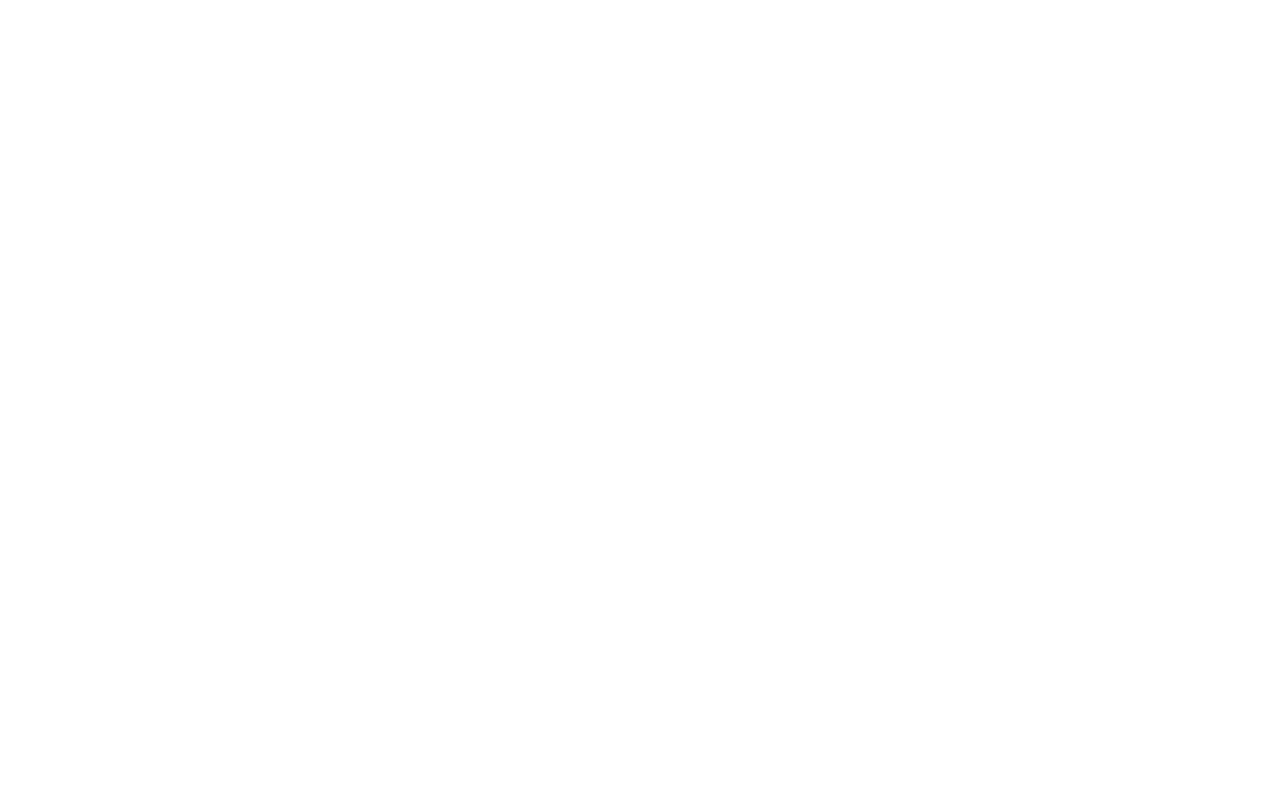
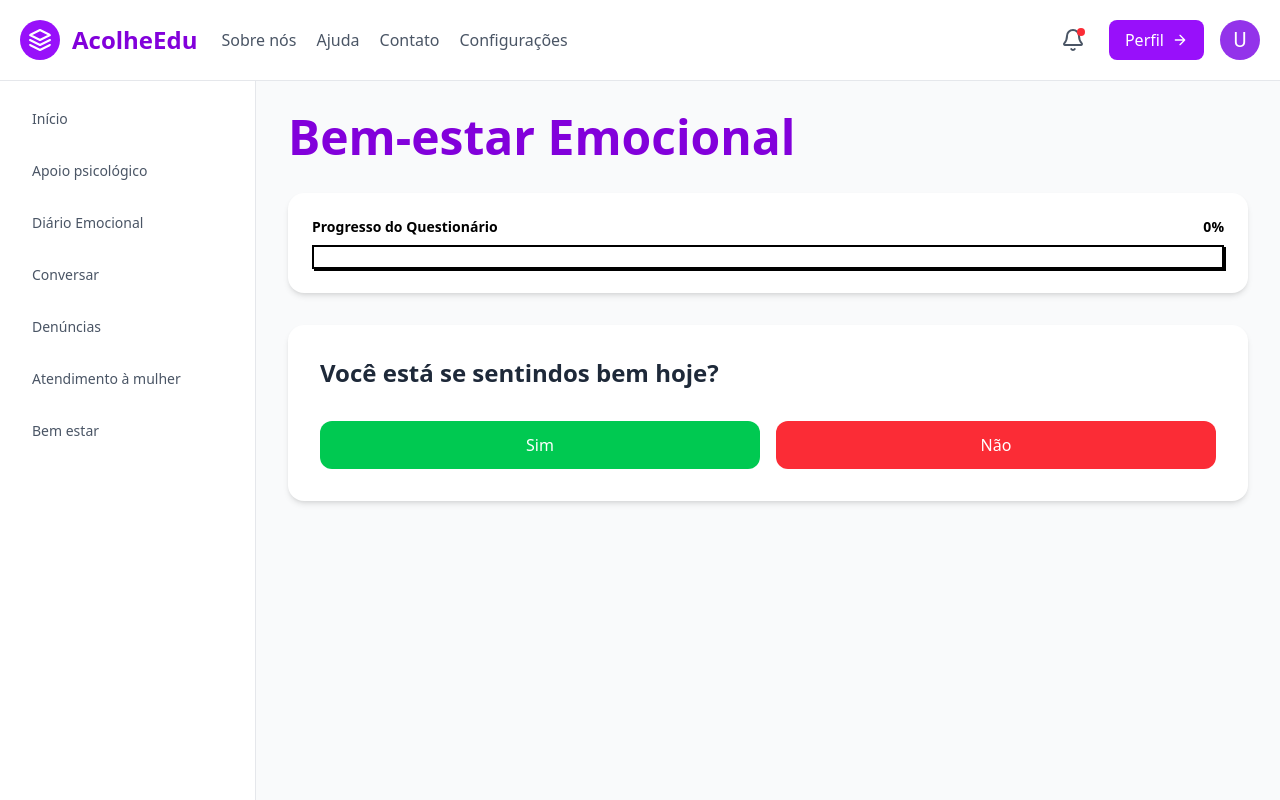
Before and after one commit to LucasHenriqueAl/acolheEdu, a React (Vite) app: page /bem_estar in a window 1280 px wide. Before the commit this address had no page. Shown: the top 800 px of the page. Built offline with nearby package versions, Linux system fonts and the light colour scheme.

Commit message:
feat: adicionado tela de bem-estar

```diff
--- /dev/null
+++ b/src/components/UI/BarraProgresso.tsx
@@ -0,0 +1,40 @@
+type BarraProgressoProps = {
+  valor: number
+  titulo?: string
+}
+
+export default function BarraProgresso({
+  valor,
+  titulo = 'Progresso'
+}: BarraProgressoProps) {
+  return (
+    <div
+      role="progressbar"
+      aria-valuenow={valor}
+      aria-valuemin={0}
+      aria-valuemax={100}
+    >
+      <div className="flex justify-between gap-4 text-black">
+
+        <span className="text-sm font-semibold">
+          {titulo}
+        </span>
+
+        <span className="text-sm font-semibold">
+          {valor}%
+        </span>
+
+      </div>
+
+      <div className="mt-2 w-full border-2 border-black bg-white p-1 shadow-[2px_2px_0_0] shadow-black">
+
+        <div
+          className="h-3 bg-green-600 transition-all duration-500"
+          style={{ width: `${valor}%` }}
+        />
+
+      </div>
+
+    </div>
+  )
+}
--- a/src/main.tsx
+++ b/src/main.tsx
@@ -17,6 +17,7 @@
 import { ApoioPsicologico } from './pages/ApoioPsicologico.tsx'
 import { Perfil } from './pages/Perfil.tsx'
 import { AgendaAtendimento } from './pages/AgendaAtendimento.tsx'
+import { BemEstar } from './pages/BemEstar.tsx'
 
 import { UsuarioProvider } from './Context/usuarioContext'
 
@@ -37,6 +38,7 @@
           <Route path="/diario_emocional" element={<DiarioEmocional/> } />
           <Route path="/apoio_psicologico" element={<ApoioPsicologico/>} />
           <Route path="/agenda" element={<AgendaAtendimento />} />
+          <Route path="/bem_estar" element={<BemEstar />} />
         </Routes>
       </BrowserRouter>
     </UsuarioProvider>
--- /dev/null
+++ b/src/pages/BemEstar.tsx
@@ -0,0 +1,100 @@
+import { useState } from 'react'
+
+import MenuNavegacao from '../components/layout/MenuNavegacao'
+import MenuVertical from '../components/layout/MenuVertical'
+import Footer from '../components/layout/Footer'
+import BarraProgresso from '../components/UI/BarraProgresso'
+
+export function BemEstar() {
+  const perguntas = [
+    'Você está se sentindos bem hoje?',
+    'Você conseguiu dormir bem esta noite?',
+    'Você se sentiu motivado para realizar suas atividades?',
+    'Você teve alguém com quem conversar quando precisou?'
+  ]
+
+  const [perguntaAtual, setPerguntaAtual] = useState(0)
+
+  const progresso =
+    (perguntaAtual / perguntas.length) * 100
+
+  const responder = () => {
+    if (perguntaAtual < perguntas.length) {
+      setPerguntaAtual(perguntaAtual + 1)
+    }
+  }
+
+  return (
+    <>
+      <MenuNavegacao />
+
+      <div className="flex min-h-screen bg-gray-50">
+
+        <MenuVertical />
+
+        <main className="flex-1 p-8">
+
+          <h1 className="mb-8 text-5xl font-extrabold text-purple-700">
+            Bem-estar Emocional
+          </h1>
+
+          <div className="mb-8 rounded-2xl bg-white p-6 shadow-md">
+
+            <BarraProgresso
+              titulo="Progresso do Questionário"
+              valor={progresso}
+            />
+
+          </div>
+
+          <div className="rounded-2xl bg-white p-8 shadow-md">
+
+            {perguntaAtual < perguntas.length ? (
+              <>
+                <h2 className="mb-8 text-2xl font-bold text-gray-800">
+                  {perguntas[perguntaAtual]}
+                </h2>
+
+                <div className="grid gap-4 md:grid-cols-2">
+
+                  <button
+                    onClick={responder}
+                    className="rounded-xl bg-green-500 px-4 py-3 font-medium text-white hover:bg-green-600"
+                  >
+                    Sim
+                  </button>
+
+                  <button
+                    onClick={responder}
+                    className="rounded-xl bg-red-500 px-4 py-3 font-medium text-white hover:bg-red-600"
+                  >
+                    Não
+                  </button>
+
+                </div>
+              </>
+            ) : (
+              <div className="text-center">
+
+                <h2 className="mb-4 text-3xl font-bold text-purple-700">
+                  Questionário Concluído 🎉
+                </h2>
+
+                <p className="text-lg text-gray-700">
+                  Obrigado por responder.
+                  Lembre-se de procurar apoio sempre que precisar.
+                </p>
+
+              </div>
+            )}
+
+          </div>
+
+        </main>
+
+      </div>
+
+      <Footer />
+    </>
+  )
+}
```
